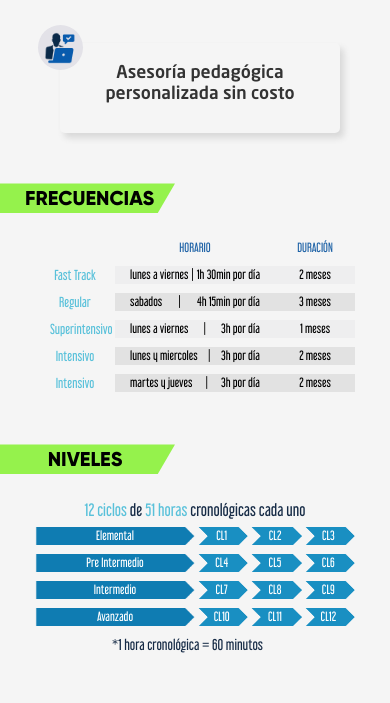
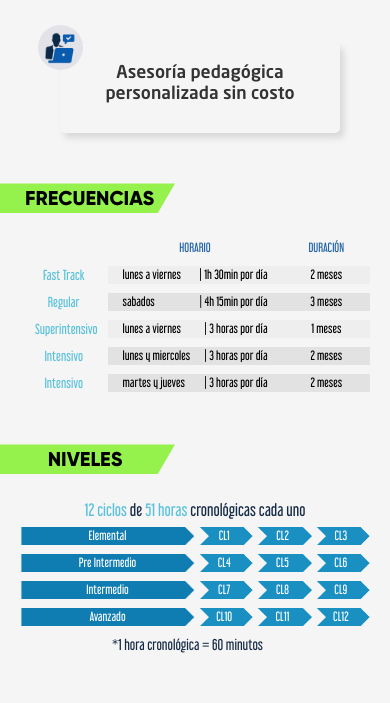
Before and after one commit to omarrojasochoa/pagina1, a plain HTML site: page page2/index.html in a window 390 px wide. Shown: the part 1928-2631 px from the top of the page. Drawn offline with Linux system fonts and the light colour scheme.

Commit message:
page2 - frec-niv

```diff
--- a/page2/css/estilos.css
+++ b/page2/css/estilos.css
@@ -728,7 +728,8 @@ footer .social {
   width: 400px;
 }
 #espacio2 {
-  width: 800px !important;
+  /* width: 800px !important; */
+  width: 800px;
   background-color: #fff;
 }
 
@@ -816,7 +817,7 @@ footer .social {
 @media (min-width: 1280px) {
   #espacio1 {
     width: 100%;
-    max-width: 800px !important;
+    max-width: 800px;
     background-color: #fff;
   }
   #espacio2 {
@@ -975,8 +976,11 @@ div#frecuencias {
   color: #162b46;
 }
 @media (max-width: 768px) {
+  #espacio2 {
+    max-width: -webkit-fill-available;
+  }
   #frecuencias > .row {
-    max-width: 320px;
+    max-width: 350px;
     font-size: 12px;
     height: 22px;
   }
@@ -999,23 +1003,3 @@ div#frecuencias {
     font-size: 14px;
   }
 }
-@media (min-width: 1000px) {
-  #espacio2 {
-    width: 700px;
-  }
-}
-@media (max-width: 500px) {
-  #espacio2 {
-    width: 300px;
-  }
-}
-@media (max-width: 768px) {
-  #espacio2 {
-    width: 500px;
-  }
-}
-@media (max-width: 500px) {
-  #espacio2 {
-    width: 300px;
-  }
-}
--- a/page2/index.html
+++ b/page2/index.html
@@ -562,8 +562,8 @@
                       </div>
                       <div class="col-6 bg-pri">
                         <spam> lunes a viernes</spam>
-                        <spam>|</spam>
-                        <spam> 1h 30min por día</spam>
+                        <!-- <spam>|</spam> -->
+                        <spam><spam>| </spam> 1h 30min por día</spam>
                       </div>
                       <div class="col-3 bg-pri duracion">
                         <spam>2 meses</spam>
@@ -573,8 +573,8 @@
                       <div class="col-3 modalidad"><spam>Regular</spam></div>
                       <div class="col-6 bg-sec">
                         <spam> sabados</spam>
-                        <spam>|</spam>
-                        <spam> 4h 15min por día</spam>
+                        <!-- <spam>|</spam> -->
+                        <spam> <spam>| </spam>4h 15min por día</spam>
                       </div>
                       <div class="col-3 bg-sec duracion">
                         <spam>3 meses</spam>
@@ -586,8 +586,8 @@
                       </div>
                       <div class="col-6 bg-pri">
                         <spam> lunes a viernes</spam>
-                        <spam>|</spam>
-                        <spam> 3h por día</spam>
+                        <!-- <spam>|</spam> -->
+                        <spam> <spam>| </spam> 3 horas por día</spam>
                       </div>
                       <div class="col-3 bg-pri duracion">
                         <spam>1 meses</spam>
@@ -599,8 +599,8 @@
                       </div>
                       <div class="col-6 bg-sec">
                         <spam> lunes y miercoles</spam>
-                        <spam>|</spam>
-                        <spam> 3h por día</spam>
+                        <!-- <spam>|</spam> -->
+                        <spam><spam>|</spam> 3 horas por día</spam>
                       </div>
                       <div class="col-3 bg-sec duracion">
                         <spam>2 meses</spam>
@@ -612,8 +612,8 @@
                       </div>
                       <div class="col-6 bg-sec">
                         <spam> martes y jueves</spam>
-                        <spam>|</spam>
-                        <spam> 3h por día</spam>
+                        <!--  <spam>|</spam> -->
+                        <spam> <spam>|</spam> 3 horas por día</spam>
                       </div>
                       <div class="col-3 bg-sec duracion">
                         <spam>2 meses</spam>
```
